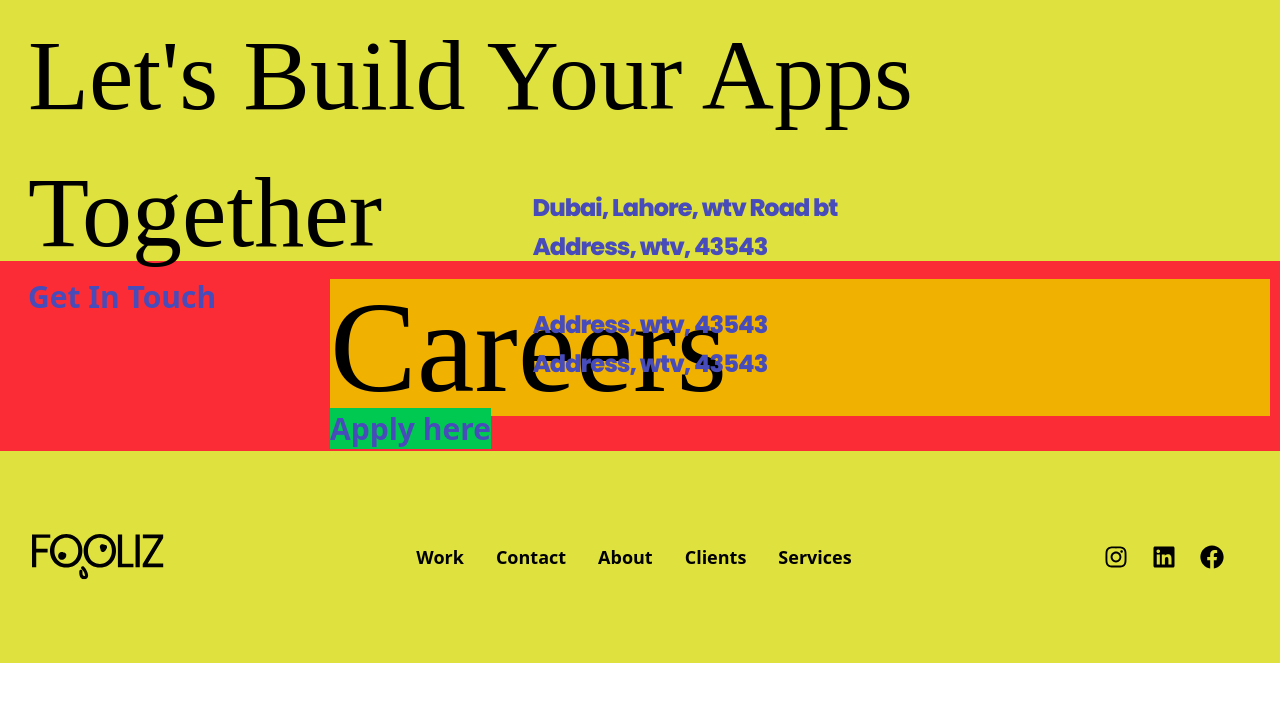
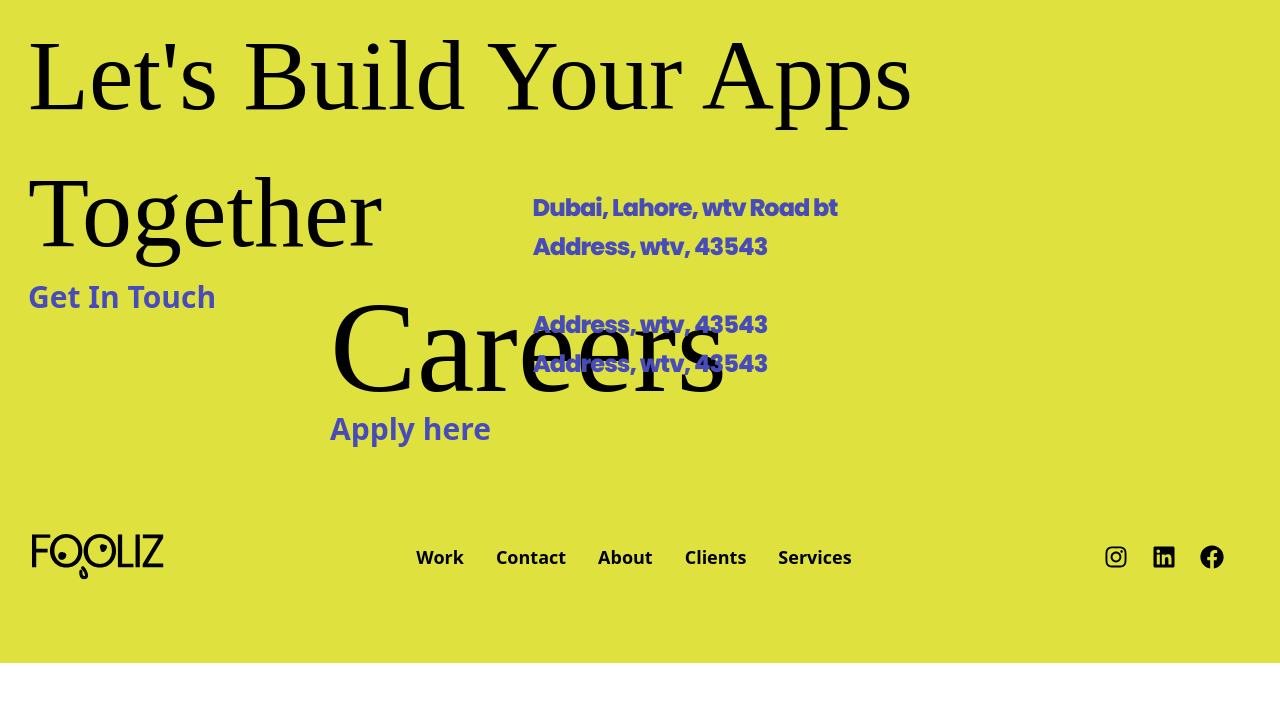
Before and after one commit to ahmadiq01/test, a React (Vite) app: page /footer in a window 1280 px wide. Shown: the top 702 px of the page. Built offline with nearby package versions, Linux system fonts and the light colour scheme; a web font is replaced by a local one.

Commit message:
footer ended

```diff
--- a/src/components/footer/footer.jsx
+++ b/src/components/footer/footer.jsx
@@ -23,14 +23,14 @@ const Footer = () => {
   </div>
 
   {/* Section 2 (Careers) */}
-  <div className="pl-[107px] bg-red-500 md:pl-[215px] lg:pl-[430px] mt-[-25px] md:mt-[-20px] lg:mt-[-60px]">
-    <p className="font-[Heathergreen] bg-yellow-500 text-[35px] ml-[-4px] mt-[-15px] md:text-[50px] lg:text-[130px] leading-tight md:mr-[10px] lg:ml-[-100px] md:mt-[18px] lg:mt-[18px] md:leading-[68px] lg:leading-[136.62px] text-black text-left">
+  <div className="pl-[107px] md:pl-[215px] lg:pl-[430px] mt-[-25px] md:mt-[-20px] lg:mt-[-60px]">
+    <p className="font-[Heathergreen] text-[35px] ml-[-4px] mt-[-15px] md:text-[50px] lg:text-[130px] leading-tight md:mr-[10px] lg:ml-[-100px] md:mt-[18px] lg:mt-[18px] md:leading-[68px] lg:leading-[136.62px] text-black text-left">
       Careers
     </p>
     <div className="mt-[-10px] ml-[-6px] md:mt-[-10px] lg:mt-[-10px] md:ml-[-100px] lg:ml-[-100px]">
       <a
         href="apply"
-        className="text-[#474CBA] text-[12px] bg-green-500 font-bold md:text-[15px] lg:text-[30px] cursor-pointer hover:text-gray-600"
+        className="text-[#474CBA] text-[12px]  font-bold md:text-[15px] lg:text-[30px] cursor-pointer hover:text-gray-600"
       >
         Apply here
       </a>
@@ -52,7 +52,7 @@ const Footer = () => {
        <img
         src="https://s3-alpha-sig.figma.com/img/df8f/7fc5/ebcb86426df7897596bb0414358e852b?Expires=1742774400&Key-Pair-Id=APKAQ4GOSFWCW27IBOMQ&Signature=HL7qpTWntbQigr5Mmaytg3PdG8IP4EheT3~Pg~tSLuSRzlAGrQplcUfEiFuCfi0yyccg3LwHlF4lTjTA0j5hjobohcdkQ9kn0c0X80rGa45XKp761dCxnvAsmKcpy6SPfbOC7XixDq1Azle969rwdGidSNkrDavh4FKPfYBRzWIr3xicVTON6mNu3zGxSkHQfkRcuVL9n90Y~psup6~cFHFiteNLg11gxi70yBNsah-9tm77MmZyQz4ihnyBz-VN708YlyRJVtSRlG-y3KTWVv7PyabNMk9BJSCgOdT~84sh56JXobomyzZ07XCSs5gPDJwx~rVf3xKPGm0p62ORtA__"
         alt="img"
-        className="bg-blue-500 flex justify-end mt-[-70px] ml-[310px] md:ml-[310px] lg:ml-[1620px] md:mt-[-120px] lg:mt-[-220px] lg:w-[12rem] lg:h-[16rem] max-w-none w-[5rem] h-[5rem]"
+        className="bg-blue-500 flex justify-end mt-[-70px] ml-[250px] md:ml-[310px] lg:ml-[1620px] md:mt-[-120px] lg:mt-[-220px] lg:w-[12rem] lg:h-[16rem] max-w-none w-[5rem] h-[5rem]"
       />
      </div>
   </div>
```
